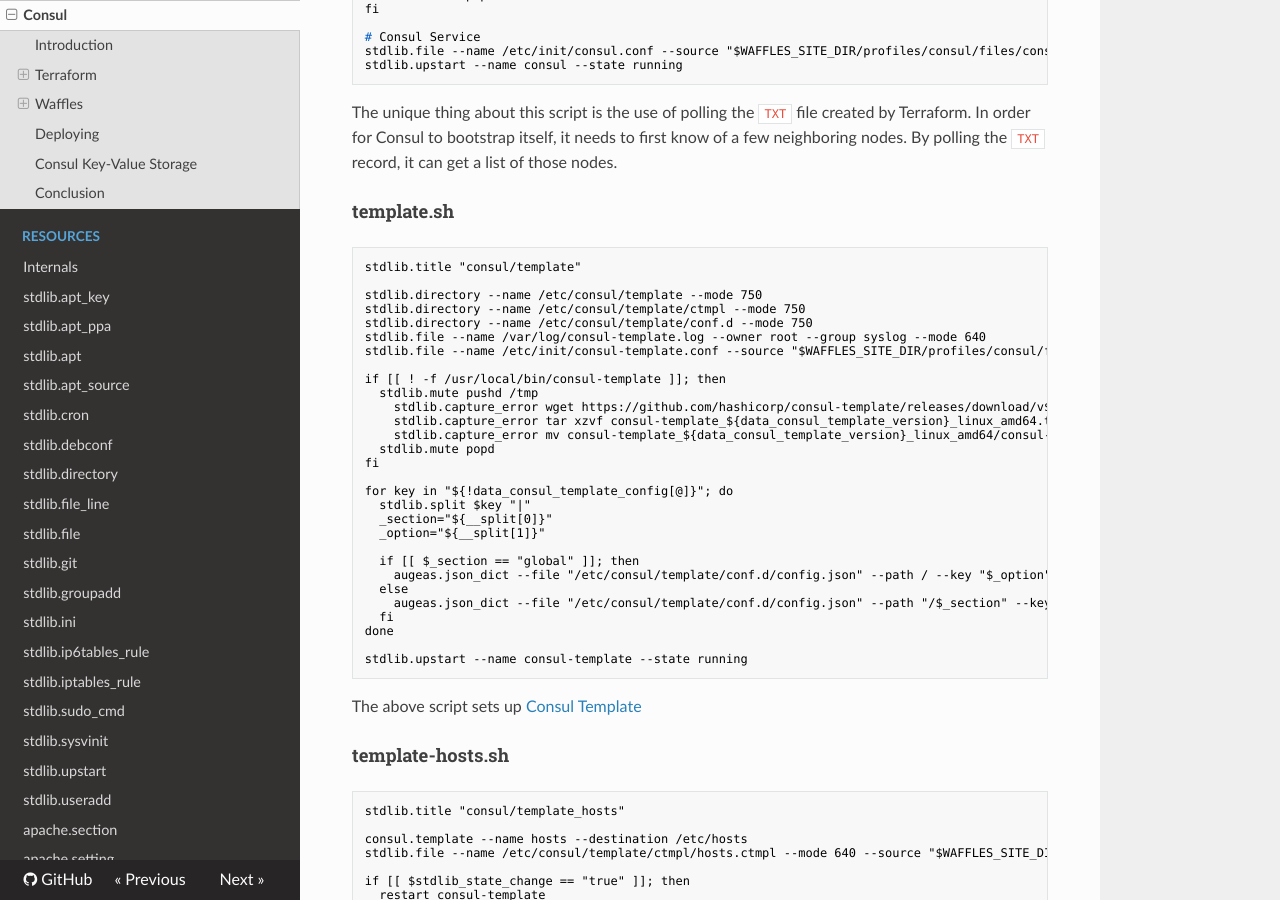
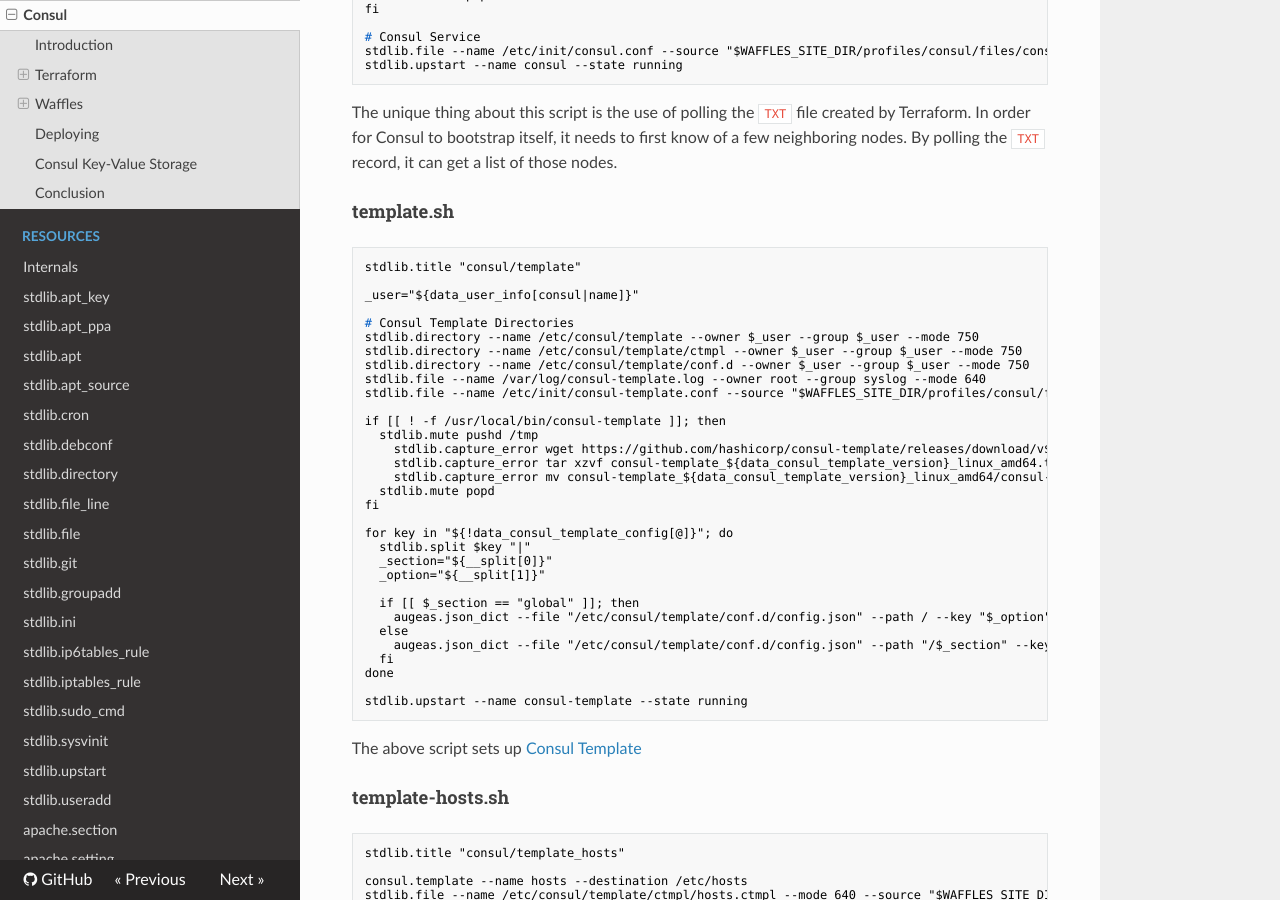
Before and after one commit to wffls/waffles, an MkDocs documentation site: the page built from docs/guides/infra/consul.md, in a window 1280 px wide and 900 px high, scrolled down 7411 px. Built offline with MkDocs 1.6.1, drawn with Linux system fonts in a browser that asks for light colours; nearby versions of some CDN libraries; old or Windows-style settings are respelled for this version of MkDocs.

Commit message:
Fixing documentation

````diff
--- a/docs/guides/infra/consul.md
+++ b/docs/guides/infra/consul.md
@@ -391,9 +391,12 @@
 ```shell
 stdlib.title "consul/template"
 
-stdlib.directory --name /etc/consul/template --mode 750
-stdlib.directory --name /etc/consul/template/ctmpl --mode 750
-stdlib.directory --name /etc/consul/template/conf.d --mode 750
+_user="${data_user_info[consul|name]}"
+
+# Consul Template Directories
+stdlib.directory --name /etc/consul/template --owner $_user --group $_user --mode 750
+stdlib.directory --name /etc/consul/template/ctmpl --owner $_user --group $_user --mode 750
+stdlib.directory --name /etc/consul/template/conf.d --owner $_user --group $_user --mode 750
 stdlib.file --name /var/log/consul-template.log --owner root --group syslog --mode 640
 stdlib.file --name /etc/init/consul-template.conf --source "$WAFFLES_SITE_DIR/profiles/consul/files/consul-template.conf"
 
````
